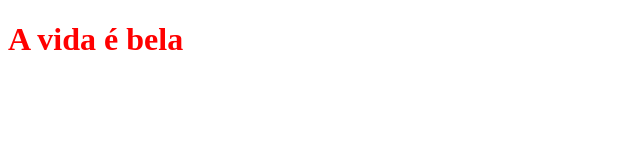
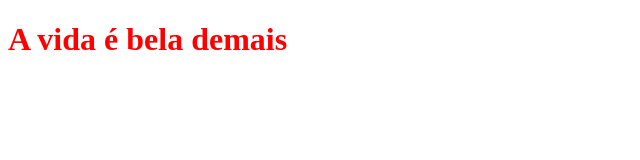
Before and after one commit to Aminadabe2137/Develop, a plain HTML site: page index.html in a window 1280 px wide. Shown: the whole page, without its empty margins (0-640 px from the left). Drawn offline with Linux system fonts and the light colour scheme.

Commit message:
Segundo commit

```diff
--- a/index.html
+++ b/index.html
@@ -7,6 +7,6 @@
     <title>Olá</title>
 </head>
 <body>
-    <h1 style="color:red ;">A vida é bela</h1>
+    <h1 style="color:red ;">A vida é bela demais</h1>
 </body>
 </html>
```
